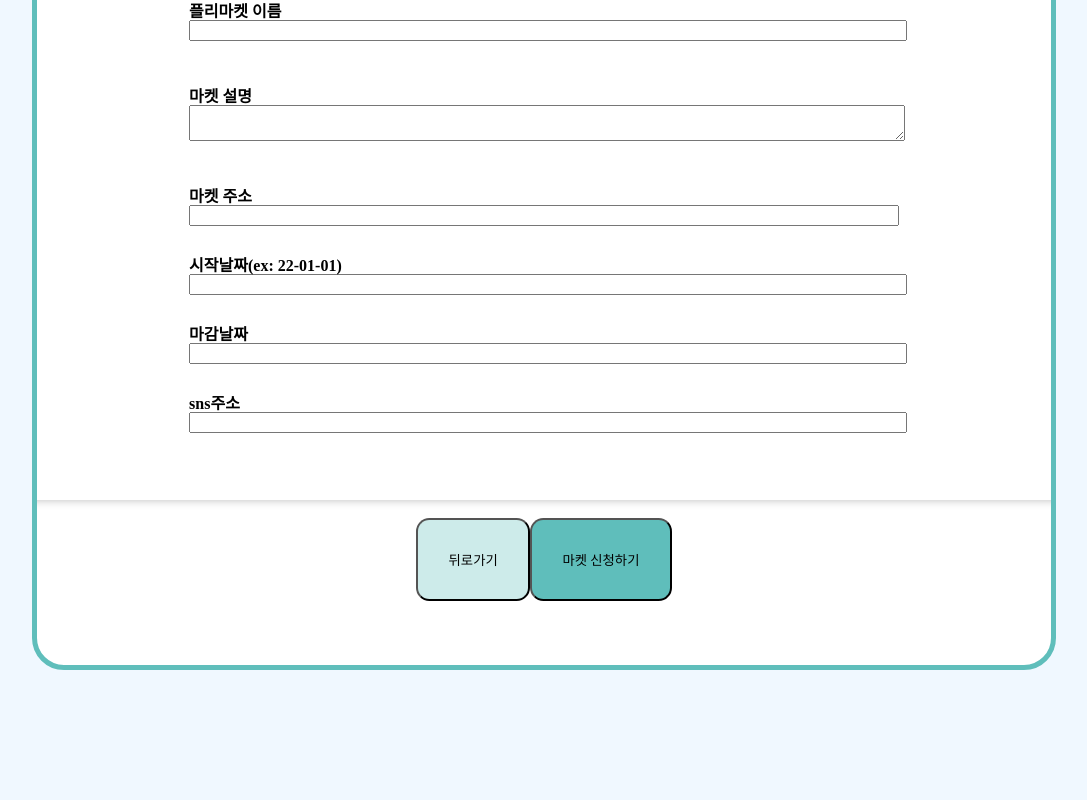
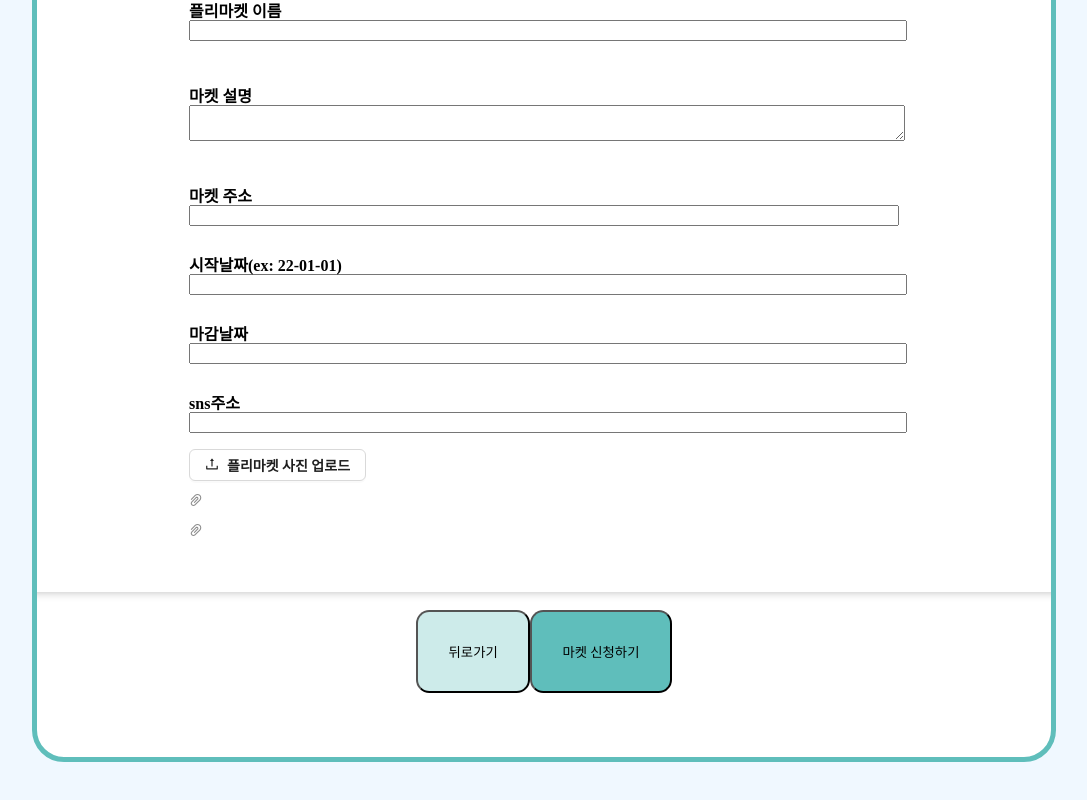
Before and after one commit to DongExxn/Flea-Store-Frontend, a React (Create React App) app: page /market in a window 1280 px wide. Shown: the part 504-1304 px from the top of the page, without its empty margins (96-1183 px from the left). Built offline with nearby package versions, Linux system fonts and the light colour scheme; a web font is replaced by a local one.

Commit message:
수정페이지

```diff
--- a/package.json
+++ b/package.json
@@ -15,7 +15,10 @@
     "antd": "^5.0.1",
     "axios": "^1.2.0",
     "http-proxy-middleware": "^2.0.6",
+    "immutability-helper": "^3.1.1",
     "react": "^18.2.0",
+    "react-dnd": "^16.0.1",
+    "react-dnd-html5-backend": "^16.0.1",
     "react-dom": "^18.2.0",
     "react-hook-form-resolvers": "^0.0.1",
     "react-router-dom": "^6.4.3",
--- /dev/null
+++ b/src/components/DetailPost.js
@@ -0,0 +1,9 @@
+import style from '../style/Post.module.css';
+
+const DetailPost = ({ post }) => {
+    return (
+        <img alt={post.info} src={post.image} />
+    );
+};
+
+export default DetailPost;
--- a/src/pages/App.js
+++ b/src/pages/App.js
@@ -14,6 +14,7 @@ import Favorite from './Favorite';
 import Manage from './Manage';
 import MarketEnroll2 from './MarketList/MarketEnroll2';
 import MarketList from './MarketList/MarketList';
+import Market from './Detail/Market';
 
 function App() {
   const [name, setName] = useState("");
@@ -56,6 +57,7 @@ function App() {
           <Route path="/Manage" exact element={<Manage />}></Route>
           <Route path="/store" exact element={<MarketList />}></Route>
           <Route path="/market" exact element={<MarketEnroll2 />}></Route>
+          <Route path="/detail" exact element={<Market />}></Route>
         </Routes>
       </BrowserRouter>
     </>
--- a/src/pages/Detail/Market.js
+++ b/src/pages/Detail/Market.js
@@ -16,6 +16,10 @@ import CardContent from "@mui/material/CardContent";
 import Button from "@mui/material/Button";
 import Typography from "@mui/material/Typography";
 import Stack from '@mui/material/Stack';
+import style from '../../style/Favortie.module.css';
+import dummyData from '../Favorite/dummyData';
+import DetailPost from '../../components/DetailPost';
+
 
 
 const bull = (
@@ -77,7 +81,7 @@ function Market() {
             <section>
                 <div className={styles.column_wrap}>
                     <div className={styles.column_is_fixed}>
-                        <h1>마켓 사진들</h1>
+                        <h1>마켓 정보</h1>
                     </div>
                     <div className={styles.column}>
                         {isLoad === false ? (
@@ -126,6 +130,7 @@ function Market() {
                                 </div>
                             </section>
                         )}
+                        <Button variant="contained">관심마켓</Button>
                     </div>
                 </div>
             </section>
--- a/src/pages/MarketList/MarketEnroll2.jsx
+++ b/src/pages/MarketList/MarketEnroll2.jsx
@@ -4,6 +4,56 @@ import axios from 'axios';
 import { useEffect } from 'react';
 import { Navigate } from 'react-router-dom';
 import style from '../../style/MarketEnroll.module.css';
+import { useCallback, useRef, } from 'react';
+import { UploadOutlined } from '@ant-design/icons';
+import { Button, Tooltip, Upload } from 'antd';
+import update from 'immutability-helper';
+import { DndProvider, useDrag, useDrop } from 'react-dnd';
+import { HTML5Backend } from 'react-dnd-html5-backend';
+
+const type = 'DragableUploadList';
+const DragableUploadListItem = ({ originNode, moveRow, file, fileList }) => {
+    const ref = useRef(null);
+    const index = fileList.indexOf(file);
+    const [{ isOver, dropClassName }, drop] = useDrop({
+        accept: type,
+        collect: (monitor) => {
+            const { index: dragIndex } = monitor.getItem() || {};
+            if (dragIndex === index) {
+                return {};
+            }
+            return {
+                isOver: monitor.isOver(),
+                dropClassName: dragIndex < index ? ' drop-over-downward' : ' drop-over-upward',
+            };
+        },
+        drop: (item) => {
+            moveRow(item.index, index);
+        },
+    });
+    const [, drag] = useDrag({
+        type,
+        item: {
+            index,
+        },
+        collect: (monitor) => ({
+            isDragging: monitor.isDragging(),
+        }),
+    });
+    drop(drag(ref));
+    const errorNode = <Tooltip title="Upload Error">{originNode.props.children}</Tooltip>;
+    return (
+        <div
+            ref={ref}
+            className={`ant-upload-draggable-list-item ${isOver ? dropClassName : ''}`}
+            style={{
+                cursor: 'move',
+            }}
+        >
+            {file.status === 'error' ? errorNode : originNode}
+        </div>
+    );
+};
 
 const MarketEnroll2 = () => {
     const [name, setName] = useState(''); //마켓 이름
@@ -140,6 +190,37 @@ const MarketEnroll2 = () => {
         }
     };
 
+    const [fileList, setFileList] = useState([
+        {
+            uid: '-1',
+            name: 'image1.png',
+            status: 'done',
+            url: 'https://zos.alipayobjects.com/rmsportal/jkjgkEfvpUPVyRjUImniVslZfWPnJuuZ.png',
+        },
+        {
+            uid: '-2',
+            name: 'image2.png',
+            status: 'done',
+            url: 'https://zos.alipayobjects.com/rmsportal/jkjgkEfvpUPVyRjUImniVslZfWPnJuuZ.png',
+        },
+    ]);
+    const moveRow = useCallback(
+        (dragIndex, hoverIndex) => {
+            const dragRow = fileList[dragIndex];
+            setFileList(
+                update(fileList, {
+                    $splice: [
+                        [dragIndex, 1],
+                        [hoverIndex, 0, dragRow],
+                    ],
+                }),
+            );
+        },
+        [fileList],
+    );
+    const onChange = ({ fileList: newFileList }) => {
+        setFileList(newFileList);
+    };
     return (
         <div className={style.outter}>
             <div className={style.headerOut}>
@@ -216,6 +297,23 @@ const MarketEnroll2 = () => {
                 ></input>
                 <br />
                 <span>{numMsg}</span>
+                <DndProvider backend={HTML5Backend}>
+                    <Upload
+                        action="https://www.mocky.io/v2/5cc8019d300000980a055e76"
+                        fileList={fileList}
+                        onChange={onChange}
+                        itemRender={(originNode, file, currFileList) => (
+                            <DragableUploadListItem
+                                originNode={originNode}
+                                file={file}
+                                fileList={currFileList}
+                                moveRow={moveRow}
+                            />
+                        )}
+                    >
+                        <Button icon={<UploadOutlined />}>플리마켓 사진 업로드</Button>
+                    </Upload>
+                </DndProvider>
             </div>
             <div className={style.low}>
                 <hr />
```
Also changed, not shown: src/components/Post.js (line endings or trailing spaces), src/style/Favortie.module.css (line endings or trailing spaces), 1 other file (tests, documents, lock files or other folders).
